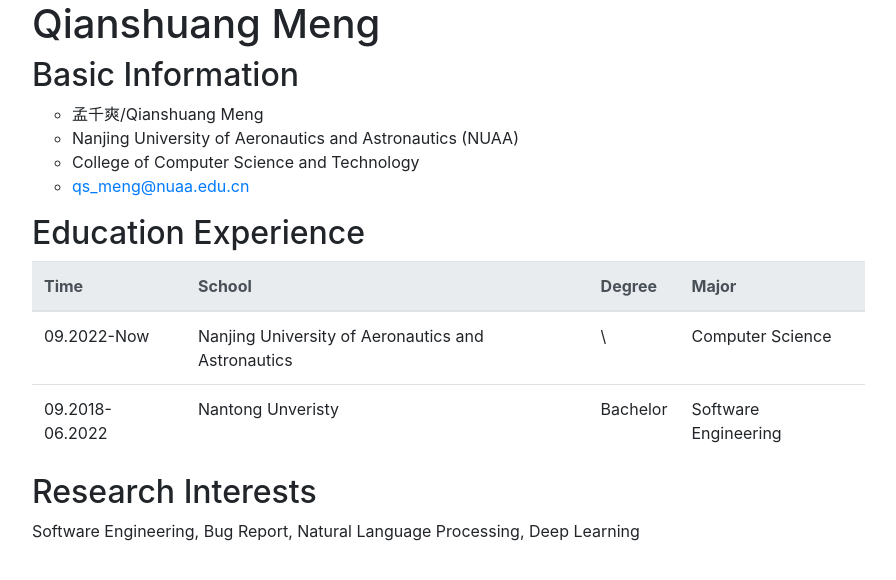
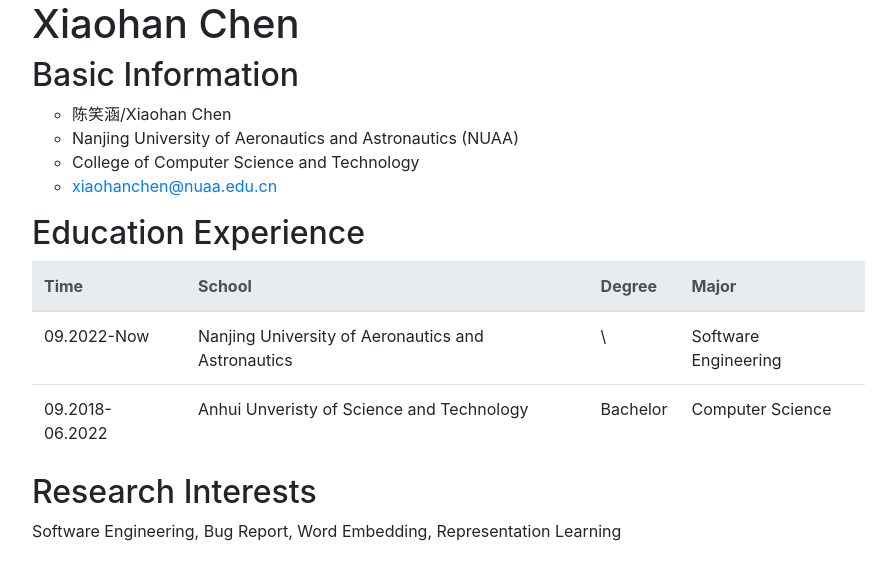
Before and after one commit to ChenXiaohan0125/ChenXiaohan0125.github.io, a plain HTML site: page docs/index.html in a window 1280 px wide. Shown: the whole page, without its empty margins (53-949 px from the left). Drawn offline with nearby package versions, Linux system fonts and the light colour scheme; a script that the page names is missing.

Commit message:
Update index.html

```diff
--- a/docs/index.html
+++ b/docs/index.html
@@ -5,20 +5,20 @@
   <link rel="stylesheet" href="https://cdn.jsdelivr.net/npm/bootstrap@4.6.2/dist/css/bootstrap.min.css" integrity="sha384-xOolHFLEh07PJGoPkLv1IbcEPTNtaed2xpHsD9ESMhqIYd0nLMwNLD69Npy4HI+N" crossorigin="anonymous">
   <script src="https://cdn.jsdelivr.net/npm/jquery@3.5.1/dist/jquery.slim.min.js" integrity="sha384-DfXdz2htPH0lsSSs5nCTpuj/zy4C+OGpamoFVy38MVBnE+IbbVYUew+OrCXaRkfj" crossorigin="anonymous"></script>
   <script src="https://cdn.jsdelivr.net/npm/bootstrap@4.6.2/dist/js/bootstrap.bundle.min.js" integrity="sha384-7ymO4nGrkm372HoSbq1OY2DP4pEZnMiA+E0F3zPr+JQQtQ82gQ1HPY3QIVtztVua" crossorigin="anonymous"></script>
-<title>Qianshuang Meng</title>
+<title>Xiaohan Chen</title>
 </head>
 <body>
 
 <div class="container-lg">
-  <h1>Qianshuang Meng</h1>
+  <h1>Xiaohan Chen</h1>
   <h2>Basic Information</h2>
     <ul class="list-unstyled">
       <li>
         <ul>
-          <li>孟千爽/Qianshuang Meng</li>
+          <li>陈笑涵/Xiaohan Chen</li>
           <li>Nanjing University of Aeronautics and Astronautics (NUAA)</li>
           <li>College of Computer Science and Technology</li>
-          <li><a href="">qs_meng@nuaa.edu.cn</a></li>
+          <li><a href="">xiaohanchen@nuaa.edu.cn</a></li>
         </ul>
       </li>
     </ul>
@@ -39,19 +39,19 @@
           <td>09.2022-Now</td>
           <td>Nanjing University of Aeronautics and Astronautics</td>
           <td>\</td>
-          <td>Computer Science</td>
+          <td>Software Engineering</td>
         </tr>
         <tr>
           <td>09.2018-06.2022</td>
-          <td>Nantong Unveristy</td>
+          <td>Anhui Unveristy of Science and Technology</td>
           <td>Bachelor</td>
-          <td>Software Engineering</td>
+          <td>Computer Science</td>
         </tr>
       </tbody>
     </table>
   <!-- </div> -->
     <h2> Research Interests </h2>
-    <p>Software Engineering, Bug Report, Natural Language Processing, Deep Learning</p>
+    <p>Software Engineering, Bug Report, Word Embedding, Representation Learning</p>
 </div>
 
 </body>
```
